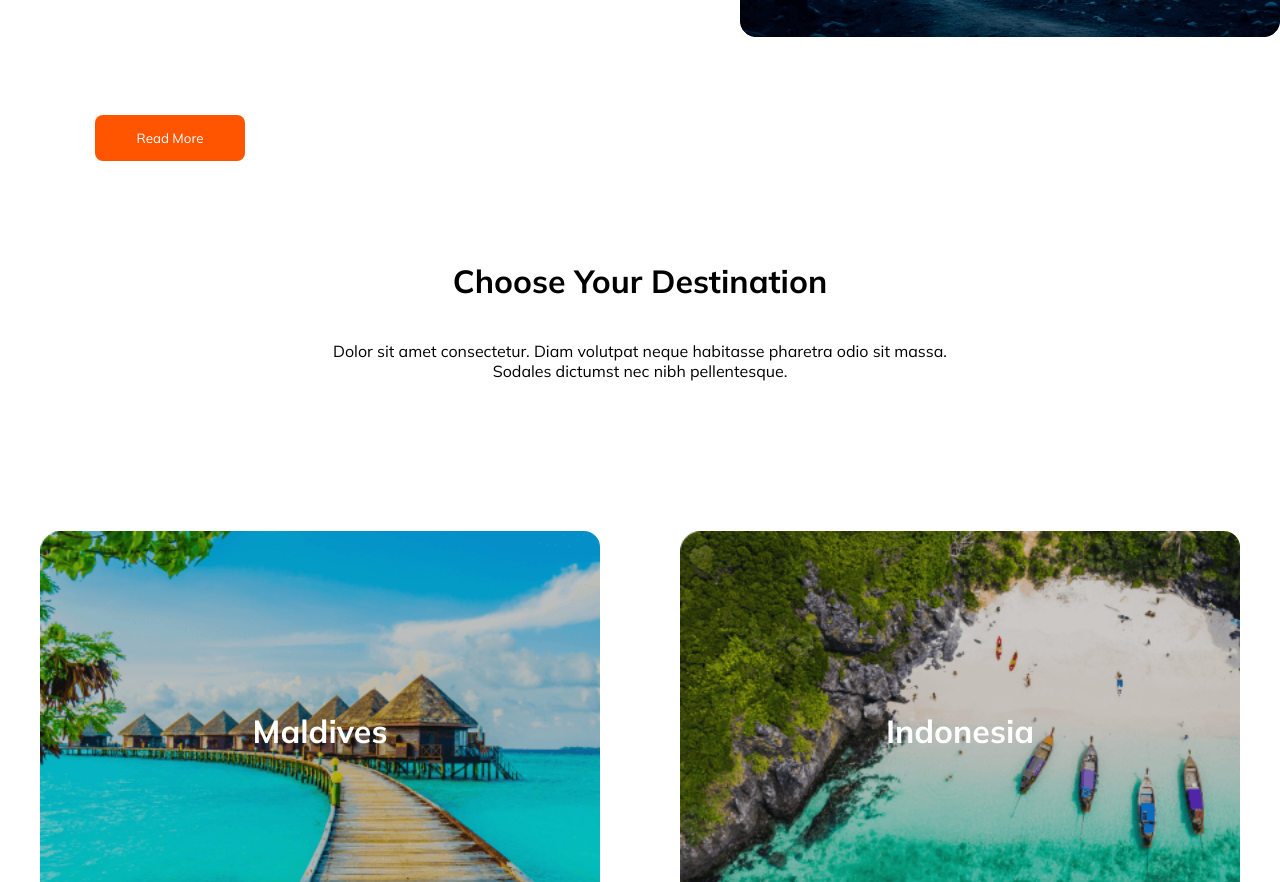
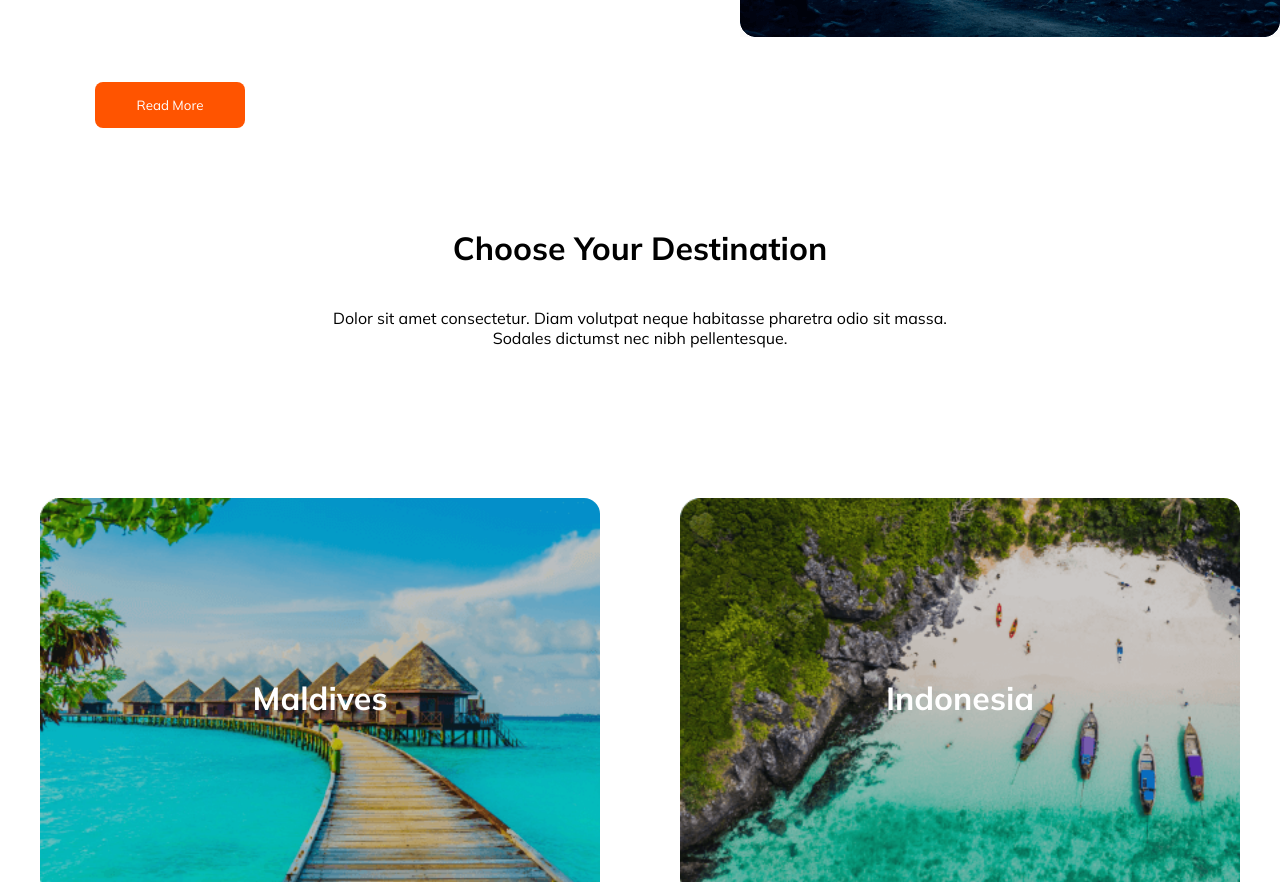
Before and after one commit to eng-ronyislam/My-Fourth-Website, a plain HTML site: page index.html in a window 1280 px wide. Shown: the part 1166-2048 px from the top of the page. Drawn offline with Linux system fonts and the light colour scheme.

Commit message:
some change for project

```diff
--- a/style/style.css
+++ b/style/style.css
@@ -105,7 +105,7 @@
     width: 150px;
     border: none;
     border-radius: 8px;
-    margin-top: 78px;
+    margin-top: 45px;
 }
 .vitore{
     margin-left: 25px;
```
